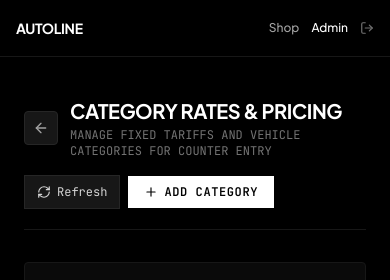
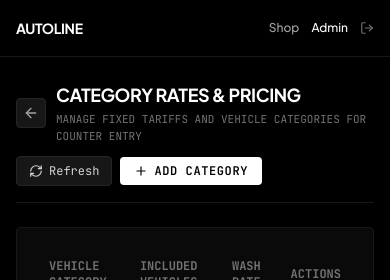
Before and after one commit to MuhammadRamshad/autoline, a Next.js app: page /admin/pricing in a window 390 px wide. Shown: the top 280 px of the page. Built offline with nearby package versions, Linux system fonts and the light colour scheme; no server answers; the database is empty.

Commit message:
Optimize full mobile responsiveness across all pages, headers, grids, and touch controls

```diff
--- a/src/app/admin/page.tsx
+++ b/src/app/admin/page.tsx
@@ -344,19 +344,19 @@ export default function AdminDashboardPage() {
     <div className="min-h-screen bg-black text-white flex flex-col selection:bg-white selection:text-black">
       <Navbar />
 
-      <main className="flex-1 max-w-6xl mx-auto w-full px-6 py-10 space-y-10">
+      <main className="flex-1 max-w-6xl mx-auto w-full px-4 sm:px-6 py-6 sm:py-10 space-y-6 sm:space-y-10">
 
         {/* Title Bar */}
-        <div className="flex flex-col sm:flex-row sm:items-center justify-between gap-4 border-b border-neutral-900 pb-5">
+        <div className="flex flex-col sm:flex-row sm:items-center justify-between gap-3 sm:gap-4 border-b border-neutral-900 pb-4 sm:pb-5">
           <div>
-            <h1 className="text-xl font-bold uppercase tracking-tight">Admin</h1>
+            <h1 className="text-lg sm:text-xl font-bold uppercase tracking-tight">Admin</h1>
             <p className="text-xs font-mono text-neutral-500 uppercase mt-0.5">Autoline</p>
           </div>
 
-          <div className="flex items-center gap-2">
+          <div className="flex flex-wrap items-center gap-2">
             <Link
               href="/admin/pricing"
-              className="px-3.5 py-2 bg-neutral-900 hover:bg-neutral-800 text-xs font-mono text-neutral-200 border border-neutral-800 cursor-pointer flex items-center gap-1.5 transition"
+              className="px-3 py-2 bg-neutral-900 hover:bg-neutral-800 text-xs font-mono text-neutral-200 border border-neutral-800 cursor-pointer flex items-center gap-1.5 transition rounded"
               title="Manage Vehicle Categories & Wash Pricing Rates"
             >
               <Tag className="h-3.5 w-3.5 text-neutral-400" />
@@ -367,7 +367,7 @@ export default function AdminDashboardPage() {
             <button
               onClick={() => fetchData()}
               disabled={refreshing}
-              className="px-3 py-2 bg-neutral-900 hover:bg-neutral-800 text-xs font-mono text-neutral-300 border border-neutral-800 cursor-pointer flex items-center gap-1.5"
+              className="px-3 py-2 bg-neutral-900 hover:bg-neutral-800 text-xs font-mono text-neutral-300 border border-neutral-800 cursor-pointer flex items-center gap-1.5 rounded"
               title="Refresh Data"
             >
               <RefreshCw className={`h-3.5 w-3.5 ${refreshing ? "animate-spin" : ""}`} />
@@ -378,11 +378,11 @@ export default function AdminDashboardPage() {
             <button
               onClick={handleGenerateTodayReport}
               disabled={generatingTodayReport}
-              className="px-4 py-2 bg-white text-black text-xs font-mono uppercase tracking-wider font-semibold hover:bg-neutral-200 disabled:opacity-40 cursor-pointer flex items-center gap-1.5 shadow-sm"
+              className="px-3.5 py-2 bg-white text-black text-xs font-mono uppercase tracking-wider font-semibold hover:bg-neutral-200 disabled:opacity-40 cursor-pointer flex items-center gap-1.5 shadow-sm rounded"
               title="Click to generate today's wash report (PDF)"
             >
               <FileText className={`h-3.5 w-3.5 ${generatingTodayReport ? "animate-pulse" : ""}`} />
-              <span>{generatingTodayReport ? "Generating..." : "Today Report"}</span>
+              <span>{generatingTodayReport ? "..." : "Today Report"}</span>
             </button>
           </div>
         </div>
--- a/src/app/admin/pricing/page.tsx
+++ b/src/app/admin/pricing/page.tsx
@@ -158,21 +158,21 @@ export default function PricingManagementPage() {
         </div>
       )}
 
-      <main className="flex-1 max-w-6xl mx-auto w-full px-6 py-10 space-y-8">
+      <main className="flex-1 max-w-6xl mx-auto w-full px-4 sm:px-6 py-6 sm:py-10 space-y-6 sm:space-y-8">
 
         {/* Title Bar */}
-        <div className="flex flex-col sm:flex-row sm:items-center justify-between gap-4 border-b border-neutral-900 pb-5">
-          <div className="flex items-center gap-3">
+        <div className="flex flex-col sm:flex-row sm:items-center justify-between gap-3 sm:gap-4 border-b border-neutral-900 pb-4 sm:pb-5">
+          <div className="flex items-center gap-2.5 sm:gap-3">
             <Link
               href="/admin"
-              className="p-2 border border-neutral-800 rounded bg-neutral-900 text-neutral-400 hover:text-white hover:border-neutral-700 transition"
+              className="p-1.5 sm:p-2 border border-neutral-800 rounded bg-neutral-900 text-neutral-400 hover:text-white hover:border-neutral-700 transition"
               title="Back to Admin Dashboard"
             >
               <ArrowLeft className="w-4 h-4" />
             </Link>
             <div>
-              <h1 className="text-xl font-bold uppercase tracking-tight">Category Rates & Pricing</h1>
-              <p className="text-xs font-mono text-neutral-500 uppercase mt-0.5">
+              <h1 className="text-lg sm:text-xl font-bold uppercase tracking-tight">Category Rates & Pricing</h1>
+              <p className="text-[11px] sm:text-xs font-mono text-neutral-500 uppercase mt-0.5">
                 Manage fixed tariffs and vehicle categories for counter entry
               </p>
             </div>
@@ -182,7 +182,7 @@ export default function PricingManagementPage() {
             <button
               onClick={() => fetchPrices()}
               disabled={refreshing}
-              className="px-3 py-2 bg-neutral-900 hover:bg-neutral-800 text-xs font-mono text-neutral-300 border border-neutral-800 cursor-pointer flex items-center gap-1.5"
+              className="px-3 py-1.5 sm:py-2 bg-neutral-900 hover:bg-neutral-800 text-xs font-mono text-neutral-300 border border-neutral-800 cursor-pointer flex items-center gap-1.5 rounded"
               title="Refresh Rates"
             >
               <RefreshCw className={`h-3.5 w-3.5 ${refreshing ? "animate-spin" : ""}`} />
@@ -191,7 +191,7 @@ export default function PricingManagementPage() {
 
             <button
               onClick={() => setShowAddCategory(!showAddCategory)}
-              className="px-4 py-2 bg-white text-black text-xs font-mono uppercase tracking-wider font-semibold hover:bg-neutral-200 cursor-pointer flex items-center gap-1.5"
+              className="px-3.5 sm:px-4 py-1.5 sm:py-2 bg-white text-black text-xs font-mono uppercase tracking-wider font-semibold hover:bg-neutral-200 cursor-pointer flex items-center gap-1.5 rounded"
             >
               <Plus className="h-3.5 w-3.5" />
               <span>Add Category</span>
--- a/src/app/shop/page.tsx
+++ b/src/app/shop/page.tsx
@@ -381,11 +381,11 @@ export default function ShopkeeperCounterPage() {
     <div className="min-h-screen bg-black text-white flex flex-col selection:bg-white selection:text-black">
       <Navbar />
 
-      <main className="flex-1 max-w-5xl mx-auto w-full px-6 py-10">
+      <main className="flex-1 max-w-5xl mx-auto w-full px-4 sm:px-6 py-6 sm:py-10">
 
         {/* Header */}
-        <div className="flex items-baseline justify-between border-b border-neutral-900 pb-4 mb-8">
-          <h1 className="text-xl font-bold uppercase tracking-tight">Vehicle Entry</h1>
+        <div className="flex items-baseline justify-between border-b border-neutral-900 pb-3 mb-6 sm:mb-8">
+          <h1 className="text-lg sm:text-xl font-bold uppercase tracking-tight">Vehicle Entry</h1>
           <span className="text-xs font-mono text-neutral-500 uppercase">Autoline</span>
         </div>
 
```
